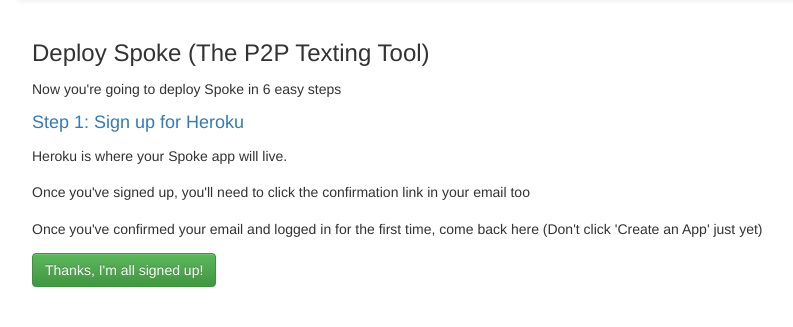
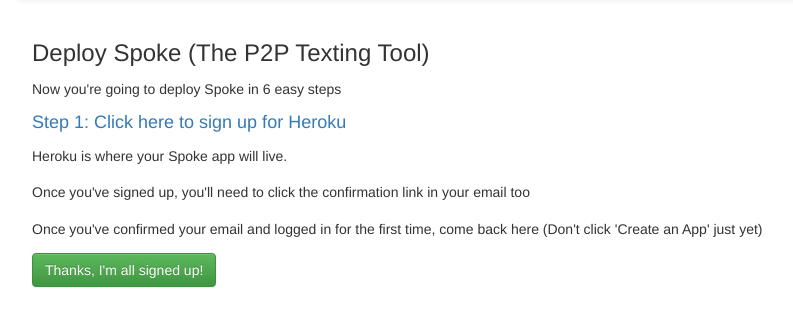
Before and after one commit to ToolsForRadicals/spoke-deploy, a Flask app: page /steps in a window 1280 px wide. Shown: the part 52-379 px from the top of the page, without its empty margins (38-831 px from the left). Run offline with Flask 2, Linux system fonts and the light colour scheme; some libraries are stand-ins or nearby versions.

Commit message:
Made the link text say Click Here

```diff
--- a/templates/index.html
+++ b/templates/index.html
@@ -10,7 +10,7 @@
     <div class="row">
         <div class="col-sm-4">
             <div class="input-group">
-                <input type="text" class="form-control" placeholder="myorganisation_texting" aria-describedby="app_name" id="app_name" name="app_name">
+                <input type="text" class="form-control" placeholder="myorgspoke" aria-describedby="app_name" id="app_name" name="app_name">
                 <span class="input-group-addon">.herokuapp.com</span>
             </div>
         </div>
--- a/templates/steps.html
+++ b/templates/steps.html
@@ -4,7 +4,7 @@
     <p> Now you're going to deploy Spoke in 6 easy steps</p>
     <div id="step1" class="collapse in">
         <h4>
-            <a href="https://signup.heroku.com" target="_blank">Step 1: Sign up for Heroku </a>
+            <a href="https://signup.heroku.com" target="_blank">Step 1: Click here to sign up for Heroku </a>
         </h4>
         <p>Heroku is where your Spoke app will live.</p>
         <p>Once you've signed up, you'll need to click the confirmation link in your email too</p>
@@ -15,7 +15,7 @@
 
     <div id="step2" class="collapse">
         <h4>
-            <a href="https://auth0.com/signup" target="_blank">Step 2: Sign up for Auth0</a>
+            <a href="https://auth0.com/signup" target="_blank">Step 2: Click here to sign up for Auth0</a>
         </h4>
         <p>Auth0 handles your user signup and authentication</p>
         <p>Once you've signed up, you'll need to click the confirmation link in your email too</p>
@@ -31,7 +31,7 @@
 
     <div id="step3" class="collapse">
         <h4>
-            <a href="https://manage.auth0.com/#/apis/management/explorer" target="_blank">Step 3: Create an Auth0 Token</a>
+            <a href="https://manage.auth0.com/#/apis/management/explorer" target="_blank">Step 3: Click here to create an Auth0 Token</a>
         </h4>
         <p>Click the button that says "CREATE & AUTHORIZE A TEST APPLICATION"</p>
         <p>Copy and paste the token in to the box below</p>
@@ -44,19 +44,19 @@
 
     <div id="step4" class="collapse">
         <h4>
-            <a href="https://www.twilio.com/try-twilio" target="_blank">Step 4: Sign up for Twilio</a>
+            <a href="https://www.twilio.com/try-twilio" target="_blank">Step 4: Click here to sign up for Twilio</a>
         </h4>
         <p>Twilio handles the sending and receiving of SMS messages to and from your Spoke volunteers</p>
         <p>
             <strong>Note! You'll need to
-                <a href="https://www.twilio.com/console/billing/upgrade" target="_blank">add a credit card and load your Twilio account with credit (min $20)</a> before you can text your supporters</strong>
+                <a href="https://www.twilio.com/console/billing/upgrade" target="_blank">click here to add a credit card and load your Twilio account with credit (min $20)</a> before you can text your supporters</strong>
         </p>
         <a href="#" class="btn btn-success" data-toggle="collapse" data-target="#step4,#step5">I've signed up for Twilio</a>
     </div>
 
     <div id="step5" class="collapse">
         <h4>
-            <a href="https://www.twilio.com/console" target="_blank">Step 5: Find your Twilio Account SID and Auth Token</a>
+            <a href="https://www.twilio.com/console" target="_blank">Step 5: Click here to find your Twilio Account SID and Auth Token</a>
         </h4>
         <p>You'll need to click the little eye icon to display your auth token in the console</p>
         <div class="input-group">
```
